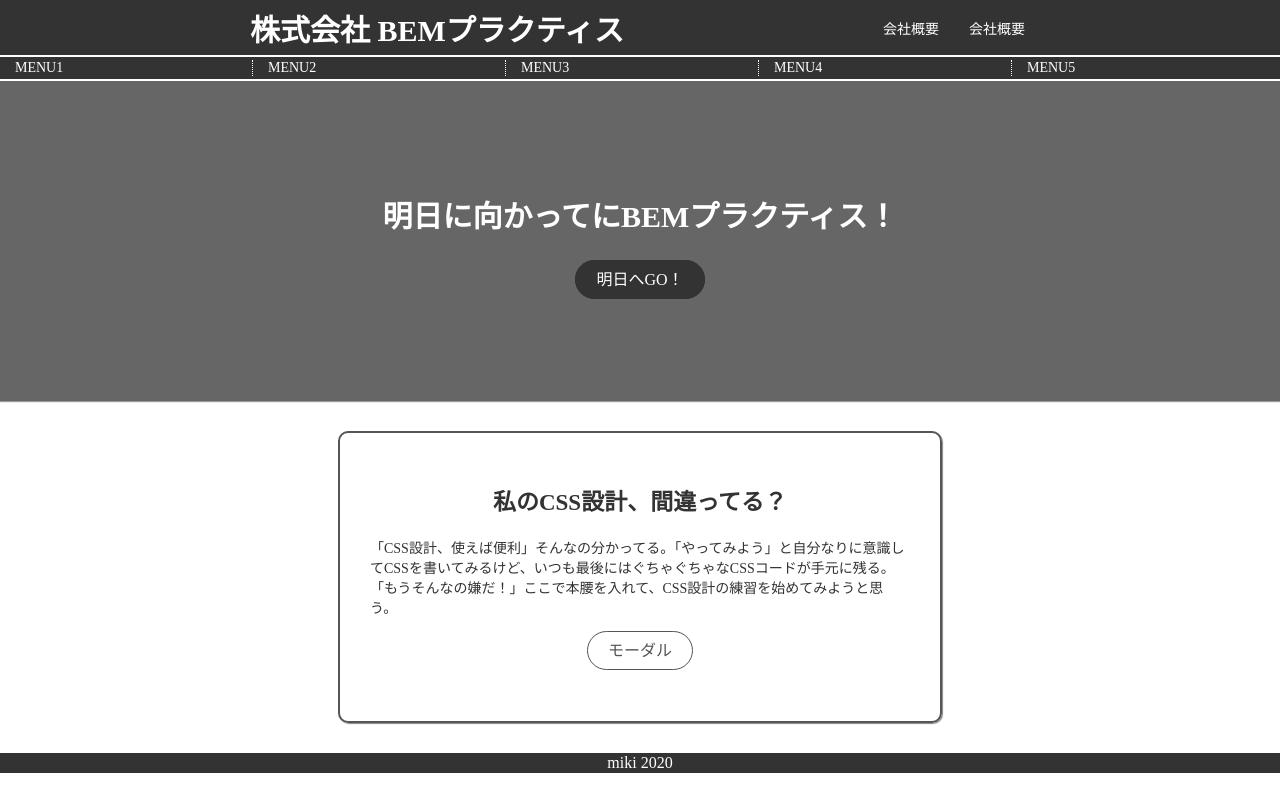
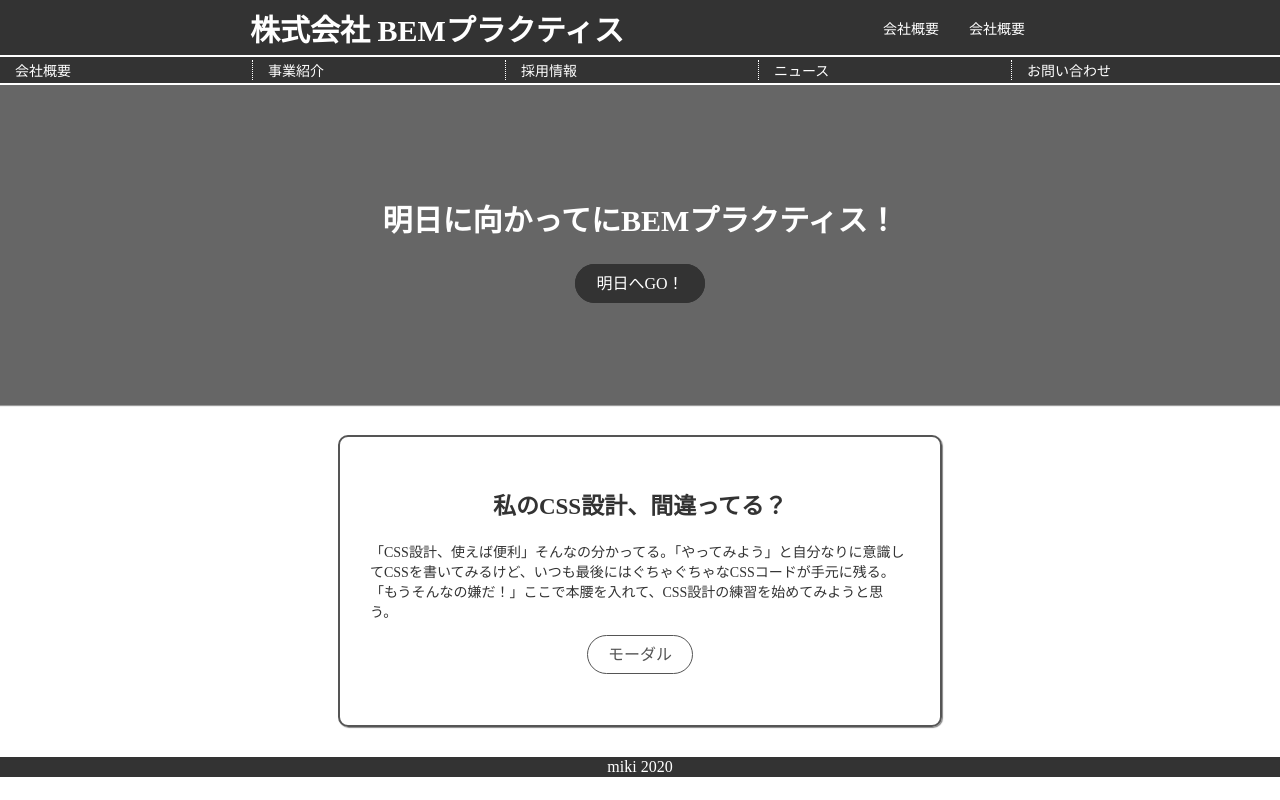
Before and after one commit to miki-tea/LearnBEM, a website: page index.html in a window 1280 px wide. Drawn offline with Linux system fonts and the light colour scheme.

Commit message:
テキストを変更

```diff
--- a/index.html
+++ b/index.html
@@ -19,11 +19,11 @@
     </div>
     <div class="nav__wrapper">
       <ul class="nav">
-        <li class="nav__item"><a href="" class="nav__link">MENU1</a></li>
-        <li class="nav__item"><a href="" class="nav__link">MENU2</a></li>
-        <li class="nav__item"><a href="" class="nav__link">MENU3</a></li>
-        <li class="nav__item"><a href="" class="nav__link">MENU4</a></li>
-        <li class="nav__item"><a href="" class="nav__link">MENU5</a></li>
+        <li class="nav__item"><a href="" class="nav__link">会社概要</a></li>
+        <li class="nav__item"><a href="" class="nav__link">事業紹介</a></li>
+        <li class="nav__item"><a href="" class="nav__link">採用情報</a></li>
+        <li class="nav__item"><a href="" class="nav__link">ニュース</a></li>
+        <li class="nav__item"><a href="" class="nav__link">お問い合わせ</a></li>
       </ul>
     </div>
   </header>
```
